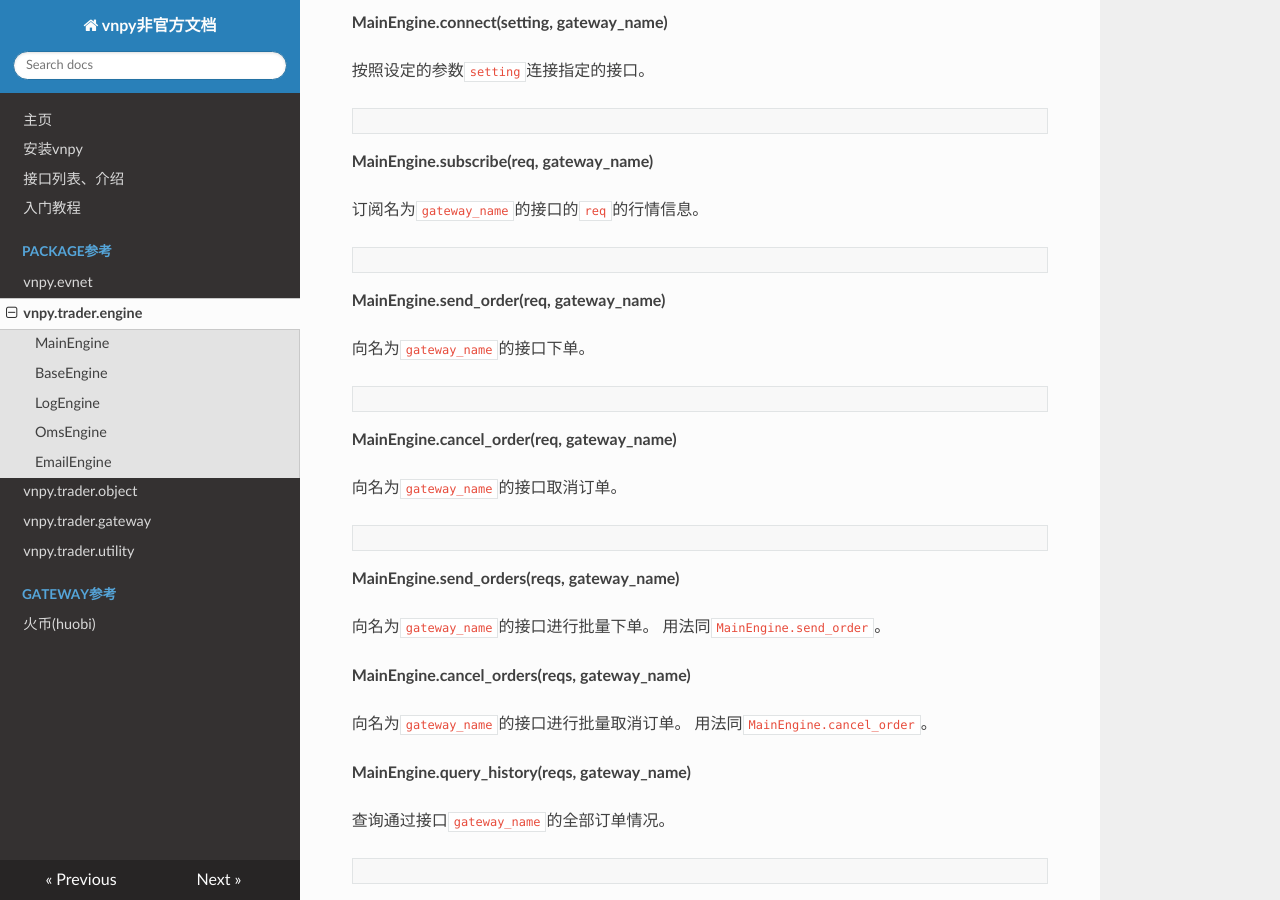
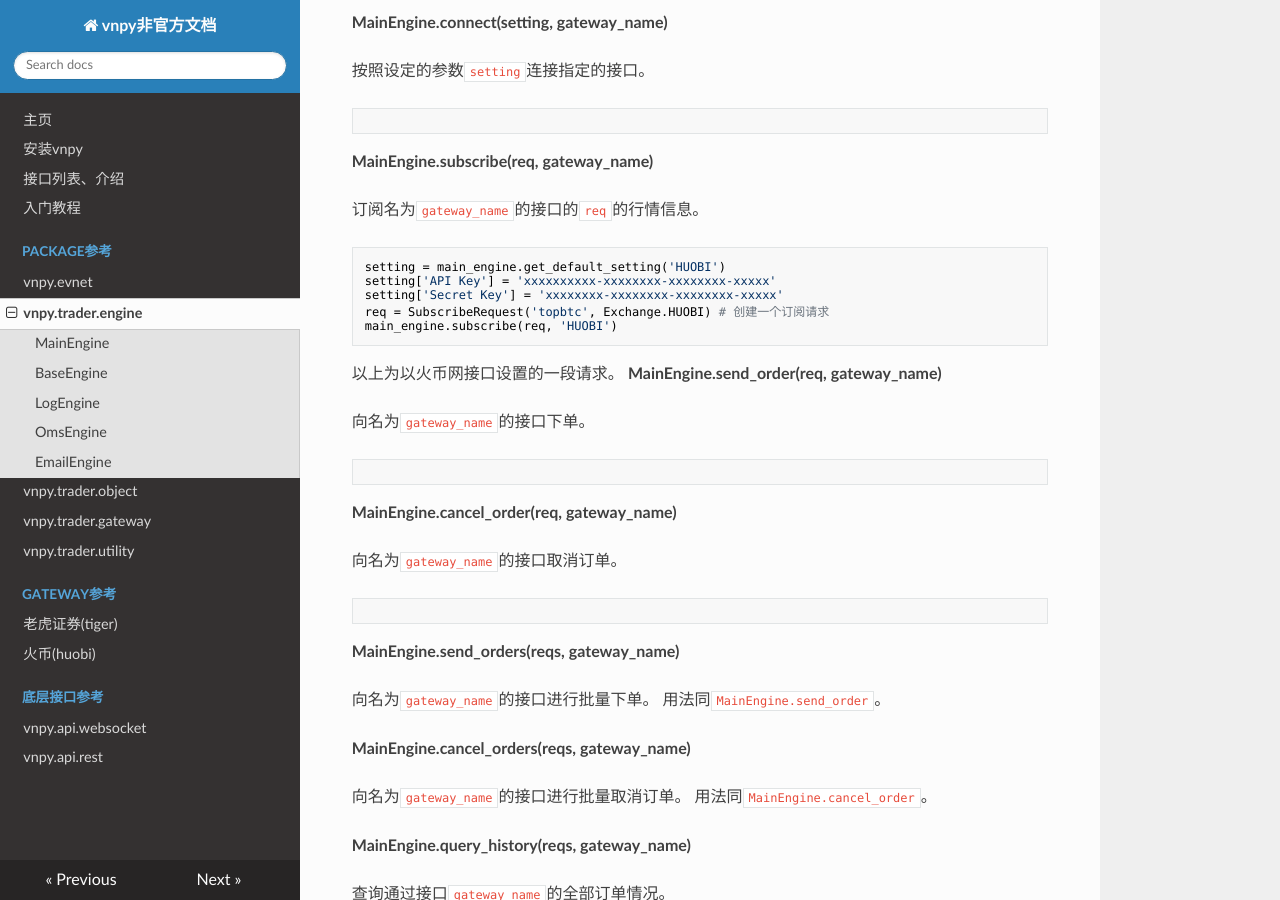
Before and after one commit to xinjiyuan97/vnpydoc_unofficial, an MkDocs documentation site: the page built from docs/package_reference/trader_engine.md, in a window 1280 px wide and 900 px high, scrolled down 2615 px. Built offline with MkDocs 1.6.1, drawn with Linux system fonts in a browser that asks for light colours; nearby versions of some CDN libraries; old or Windows-style settings are respelled for this version of MkDocs.

Commit message:
add a lot

````diff
--- a/docs/package_reference/trader_engine.md
+++ b/docs/package_reference/trader_engine.md
@@ -108,8 +108,13 @@ mainEngine.write_log(msg, source)
 
 订阅名为`gateway_name`的接口的`req`的行情信息。
 ```Python
+setting = main_engine.get_default_setting('HUOBI')
+setting['API Key'] = 'xxxxxxxxxx-xxxxxxxx-xxxxxxxx-xxxxx'
+setting['Secret Key'] = 'xxxxxxxx-xxxxxxxx-xxxxxxxx-xxxxx'
+req = SubscribeRequest('topbtc', Exchange.HUOBI) # 创建一个订阅请求
+main_engine.subscribe(req, 'HUOBI')
 ```
-
+以上为以火币网接口设置的一段请求。
 **MainEngine.send_order(req, gateway_name)**
 
 向名为`gateway_name`的接口下单。
--- a/mkdocs.yml
+++ b/mkdocs.yml
@@ -11,5 +11,9 @@ pages:
   - vnpy.trader.gateway: package_reference/trader_gateway.md
   - vnpy.trader.utility: package_reference/trader_utility.md
 - Gateway参考:
+  - 老虎证券(tiger): gateway_reference/tiger.md
   - 火币(huobi): gateway_reference/huobi.md
+- 底层接口参考:
+  - vnpy.api.websocket: base_reference/websocket_client.md
+  - vnpy.api.rest: base_reference/rest.md
 theme: readthedocs
````
Also changed, not shown: docs/base_reference/rest.md (added, +44 -0 lines), docs/base_reference/websocket_client.md (added, +51 -0 lines), docs/gateway.md (+1 -1 lines), docs/index.md (+2 -0 lines), docs/package_reference/trader_utility.md (+8 -0 lines), docs/gateway_reference/tiger.md (added).
